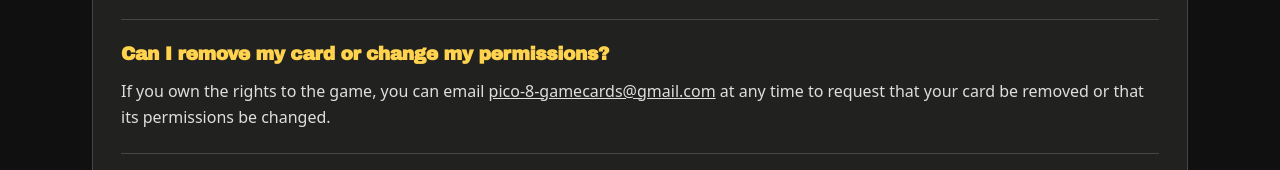
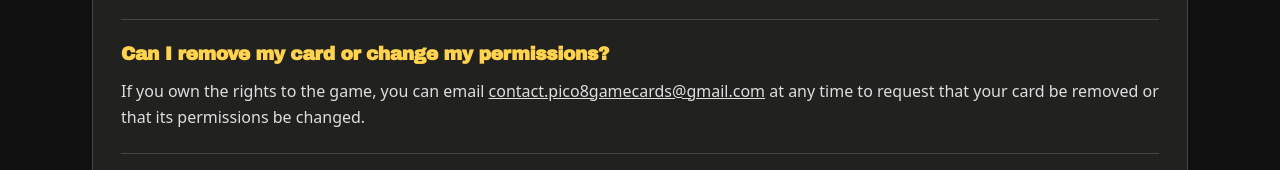
Before and after one commit to Aste83-geek/aste83-geek.github.io, a plain HTML site: page index.html in a window 1280 px wide. Shown: the part 5480-5650 px from the top of the page. Drawn offline with Linux system fonts and the light colour scheme.

Commit message:
Fix email address formatting in FAQ section

```diff
--- a/index.html
+++ b/index.html
@@ -291,7 +291,7 @@ a:focus-visible, button:focus-visible { outline: 2px solid var(--accent); outlin
       </div>
       <div class="faq-item">
         <h3>Can I remove my card or change my permissions?</h3>
-        <p>If you own the rights to the game, you can email <a href="mailto:contact.pico8gamecards@gmail.com">pico-8-gamecards@gmail.com</a> at any time to request that your card be removed or that its permissions be changed.</p>
+        <p>If you own the rights to the game, you can email <a href="mailto:contact.pico8gamecards@gmail.com">contact.pico8gamecards@gmail.com</a> at any time to request that your card be removed or that its permissions be changed.</p>
       </div>
       <div class="faq-item">
         <h3>Is this project supported by Lexaloffle Games or PICO-8?</h3>
```
